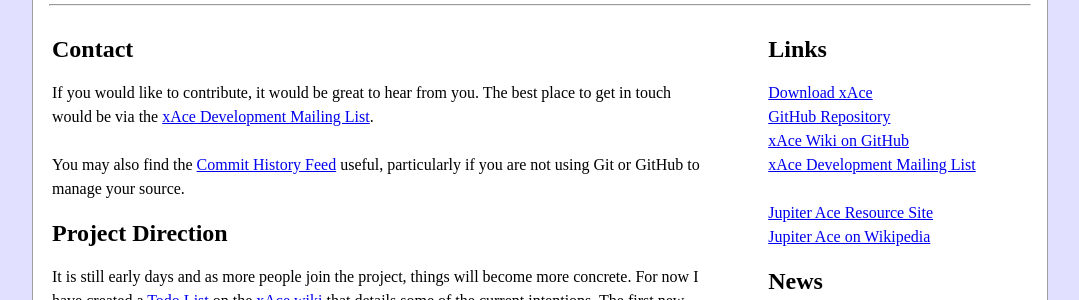
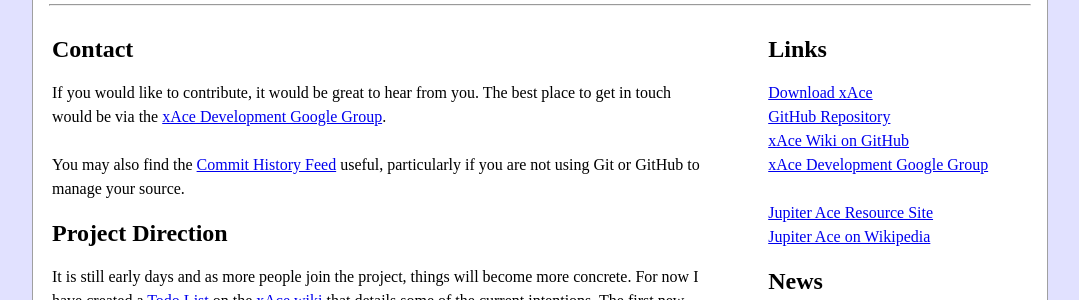
Before and after one commit to lawrencewoodman/xAce, a Jekyll site: the page built from contributing.html, in a window 1280 px wide. Shown: the part 175-475 px from the top of the page, without its empty margins (96-1175 px from the left). Built offline with Jekyll 4.4.1, drawn with Linux system fonts in a browser that asks for light colours; Markdown is read by kramdown in place of the engine named in the settings.

Commit message:
Moved references to mailing list to google group.

```diff
--- a/_layouts/default.html
+++ b/_layouts/default.html
@@ -46,7 +46,7 @@
 						<a href="http://github.com/LawrenceWoodman/xAce/downloads">Download xAce</a><br />
 						<a href="http://github.com/LawrenceWoodman/xAce">GitHub Repository</a><br />
 						<a href="http://wiki.github.com/LawrenceWoodman/xAce/">xAce Wiki on GitHub</a><br />
-						<a href="http://www.freelists.org/list/xace-dev">xAce Development Mailing List</a><br />
+						<a href="http://groups.google.com/group/xace-dev">xAce Development Google Group</a><br />
 						<br />
 						<a href="http://www.jupiter-ace.co.uk/">Jupiter Ace Resource Site</a><br />
 						<a href="http://en.wikipedia.org/wiki/Jupiter_Ace">Jupiter Ace on Wikipedia</a><br />
--- a/contributing.html
+++ b/contributing.html
@@ -6,7 +6,7 @@
 
 <h2>Contact</h2>
 
-If you would like to contribute, it would be great to hear from you. The best place to get in touch would be via the <a href="http://www.freelists.org/list/xace-dev">xAce Development Mailing List</a>.<br />
+If you would like to contribute, it would be great to hear from you. The best place to get in touch would be via the <a href="http://groups.google.com/group/xace-dev">xAce Development Google Group</a>.<br />
 <br />
 You may also find the <a href="http://github.com/LawrenceWoodman/xAce/commits/master.atom">Commit History Feed</a> useful, particularly if you are not using Git or GitHub to manage your source.
 
```
